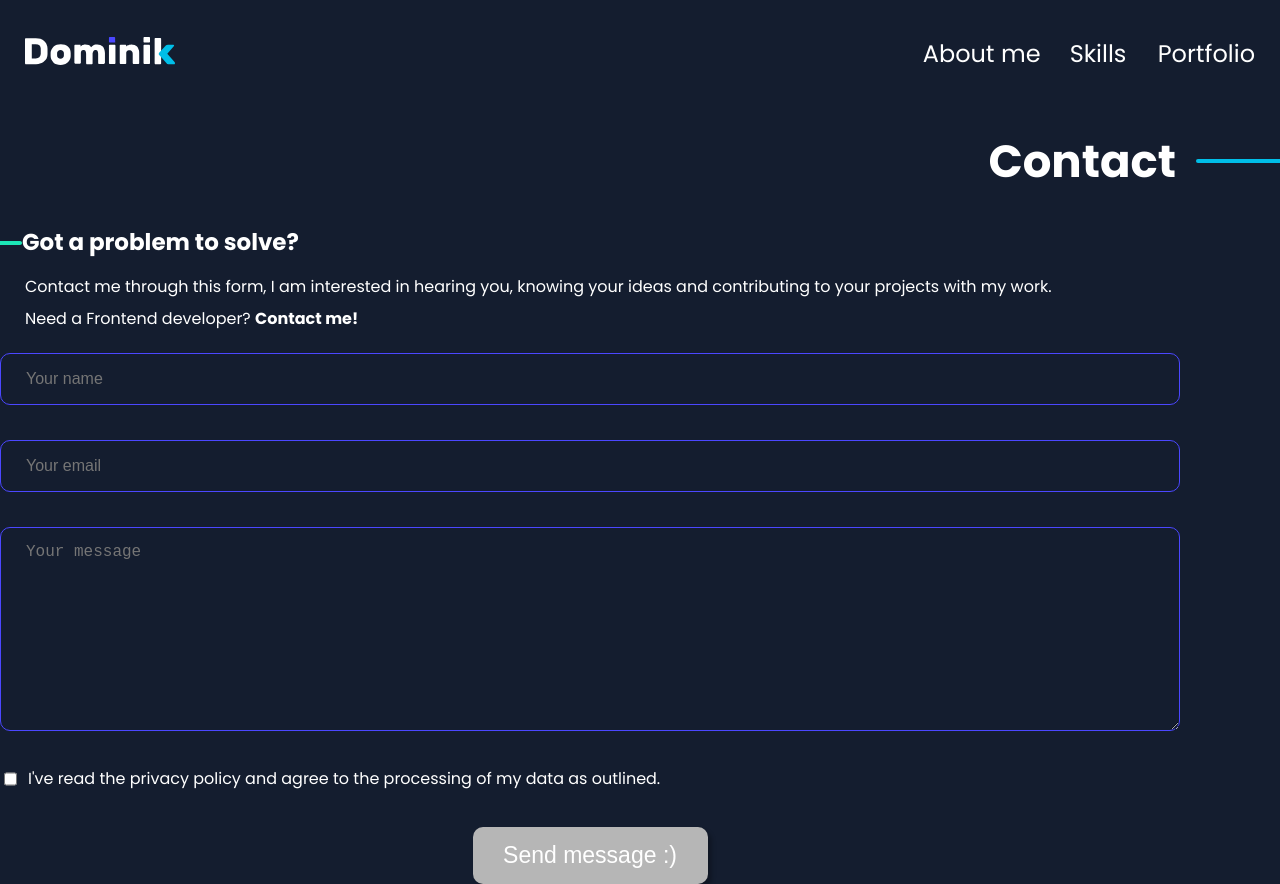
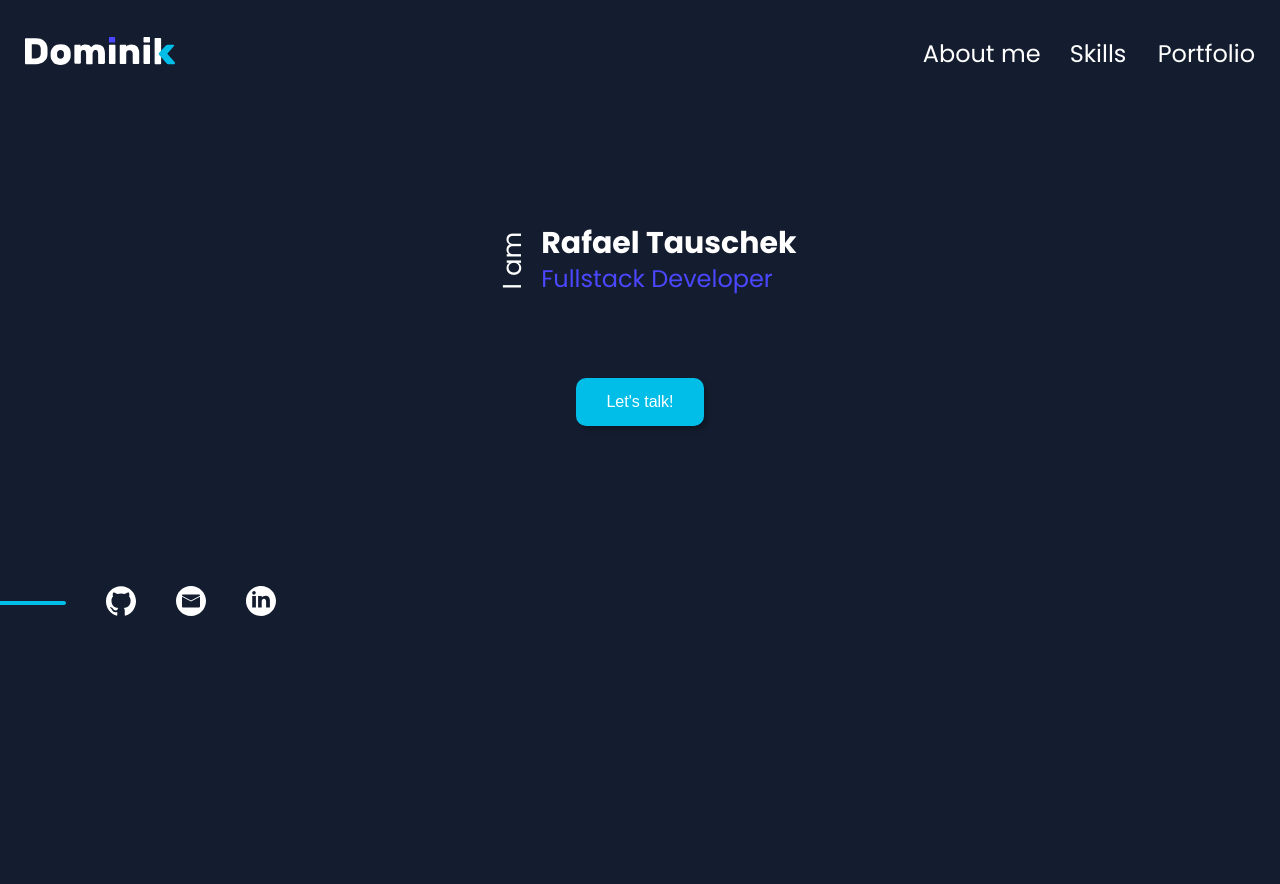
Before and after one commit to RafaelTauschek/rafaeltauschek.de, an Angular app: page / in a window 1280 px wide. After the commit the page ends 800 px from the top, so only its background shows below. Built offline with nearby package versions, Linux system fonts and the light colour scheme.

Commit message:
rewrote introduction-section html & basic css

```diff
--- a/src/app/intoduction-section/intoduction-section.component.html
+++ b/src/app/intoduction-section/intoduction-section.component.html
@@ -1,29 +1,22 @@
-<div id="introduction" class="introduction-section">
+<div class="introduction-section">
     <div class="introduction-header">
-        <h2 class="iam">I am</h2>
-        <div class="header-main">
+        <div>
+            <h3>I am</h3>
+        </div>
+        <div class="introduction-title">
             <h1>Rafael Tauschek</h1>
             <h2>Fullstack Developer</h2>
         </div>
     </div>
-
-    <div class="btn">
-        <a href="#"><button>Let's talk!</button></a>
+    <div class="introduction-btn">
+        <button>Let's talk!</button>
     </div>
-
     <div class="introduction-footer">
-        <div class="footer-left">
-            <svg xmlns="http://www.w3.org/2000/svg" width="102" height="4" viewBox="0 0 102 4" fill="none">
-                <path d="M0 0H-2V4H0V0ZM100 4C101.105 4 102 3.10457 102 2C102 0.89543 101.105 0 100 0V4ZM0 4H100V0H0V4Z"
-                    fill="#00BEE8" />
+        <svg xmlns="http://www.w3.org/2000/svg" width="66" height="4" viewBox="0 0 66 4" fill="none">
+            <path d="M0 0H-2V4H0V0ZM64 4C65.1046 4 66 3.10457 66 2C66 0.89543 65.1046 0 64 0V4ZM0 4H64V0H0V4Z" fill="#00BEE8"/>
             </svg>
             <a href="#"><img src="./assets/img/icons/github.svg"></a>
             <a href="#"><img src="./assets/img/icons/email.svg"></a>
             <a href="#"><img src="./assets/img/icons/linkedin.svg"></a>
-        </div>
-        <div class="footer-right">
-            <h3>Scroll down</h3>
-            <img src="./assets/img/icons/arrow-down.svg">
-        </div>
     </div>
 </div>
--- a/src/app/intoduction-section/intoduction-section.component.scss
+++ b/src/app/intoduction-section/intoduction-section.component.scss
@@ -1,248 +1,61 @@
 .introduction-section {
-    height: calc(100dvh - 110px);
-    padding: 0 35px;
-
-    @media(max-width: 700px) {
-        padding: 0px 25px 0px 12px;
-    }
-
-    @media(max-width: 400px) {
-        height: auto;
-    }
+    display: flex;
+    flex-direction: column;
 }
 
 .introduction-header {
     display: flex;
+    align-items: center;
     justify-content: center;
-    align-items: center;
-    padding-top: 188px;
+    padding-top: 100px;
 
-    @media(max-width: 1150px) {
-        padding-top: 160px;
-    }
-
-    @media(max-width: 500px) {
-        padding-top: 150px;
-    }
-
-    .iam {
-        font-size: 90px;
+    h3 {
+        transform: rotate(-90deg);
         font-weight: 400;
-        transform: rotate(-90deg);
-        margin-left: 35px;
-
-        @media(max-width: 1400px) {
-            font-size: 68px;
-        }
-
-        @media(max-width: 1150px) {
-            font-size: 56px;
-        }
-
-        @media(max-width: 950px) {
-            font-size: 48px;
-        }
-
-
-        @media(max-width: 800px) {
-            font-size: 38px;
-        }
-
-        @media (max-width: 700px) {
-            font-size: 32px;
-            margin-left: 0;
-        }
-
-        @media(max-width: 500px) {
-            margin-top: 20px;
         font-size: 26px;
-        }
-
-        @media(max-width: 400px) {
-            font-size: 24px;
-        }
-
-        @media(max-width: 365px) {
-            font-size: 22px;
+        margin: 0 auto;
     }
 }
 
-    .header-main {
+.introduction-title {
     display: flex;
     flex-direction: column;
-        gap: 6px;
+    gap: 15px;
 
     h1 {
         font-weight: 700;
-            font-size: 128px;
-            margin-left: 0;
-
-            @media(max-width: 1400px) {
-                font-size: 100px;
+        font-size: 30px;
+        margin-bottom: 0;
     }
 
-            @media(max-width: 1150px) {
-                font-size: 84px;
-            }
-
-            @media(max-width: 950px) {
-                font-size: 64px;
-            }
-
-            @media(max-width: 800px) {
-                font-size: 54px;
-            }
-
-            @media(max-width: 700px) {
-                font-size: 45px;
-            }
-
-            @media(max-width: 500px) {
-                font-size: 36px;
-                margin-bottom: 12px;
-            }
-
-            @media(max-width: 400px) {
-                font-size: 32px;
-            }
-
-            @media(max-width: 400px) {
-                font-size: 28px;
+    h2 {
+        font-size: 24px;
+        color: #4B47FF;
+        text-transform: capitalize;
+        font-weight: 400;
+        margin-top: 0;
     }
 }
 
-        h2 {
-            font-weight: 400;
-            font-size: 64px;
-            text-transform: capitalize;
-            color: #4B47FF;
-            margin-block-start: 0;
-            margin-left: 0;
-
-            @media(max-width: 1400px) {
-                font-size: 54px;
-            }
-
-            @media(max-width: 1150px) {
-                font-size: 48px;
-            }
-
-            @media(max-width: 950px) {
-                font-size: 38px;
-            }
-
-            @media(max-width: 800px) {
-                font-size: 34px;
-            }
-
-            @media(max-width: 700px) {
-                font-size: 29px;
-            }
-
-            @media(max-width: 500px) {
-                font-size: 26px;
-            }
-
-            @media(max-width: 400px) {
-                font-size: 24px;
-            }
-
-            @media(max-width: 365px) {
-                font-size: 20px;
-            }
-        }
-
-    }
-}
-
-.btn {
+.introduction-btn {
     display: flex;
     justify-content: center;
-    padding-top: 60px;
+    padding-top: 70px;
 
     button {
         padding: 15px 30px;
-        justify-content: center;
-        align-items: center;
+        border: none;
         border-radius: 10px;
-        box-shadow: 4px 4px 4px 0px rgba(0, 0, 0, 0.25);
-        border: none;
         background-color: #00BEE8;
         color: white;
-        font-weight: 400;
-        font-size: 23px;
-        cursor: pointer;
-
-        &:hover {
-            background-color: #4B47FF;
-            transform: scale(1.2);
-        }
-
-
-        @media(max-width: 1150px) {
-            font-size: 22px;
-        }
-
-        @media(max-width: 500px) {
-            font-size: 18px;
-        }
-
-        @media(max-width: 400px) {
         font-size: 16px;
-        }
+        box-shadow: 4px 4px 4px 0px rgba(0, 0, 0, 0.25);
     }
 }
 
 .introduction-footer {
     display: flex;
-    justify-content: space-between;
-    padding-top: 200px;
-    width: 100%;
-    margin-left: -30px;
-
-    @media(max-width: 1150px) {
+    align-items: center;
+    gap: 40px;
     padding-top: 160px;
 }
-
-    @media(max-width: 500px) {
-        padding-top: 150px;
-    }
-
-    .footer-left {
-        display: flex;
-        align-items: center;
-        gap: 42px;
-
-        img {
-            height: 30px;
-            width: 30px;
-
-            &:hover {
-                transform: scale(1.25);
-            }
-        }
-    }
-
-    .footer-right {
-        display: flex;
-        align-items: center;
-        flex-direction: column;
-        text-align: center;
-
-        @media(max-width: 700px) {
-            display: none;
-        }
-
-        h3 {
-            transform: rotate(90deg);
-            font-size: 23px;
-            font-weight: 400;
-            white-space: nowrap;
-            margin: -50px 0px 0px 0px;
-        }
-
-        img {
-            margin-top: 60px;
-        }
-    }
-}
--- a/src/app/main-page/main-page.component.html
+++ b/src/app/main-page/main-page.component.html
@@ -1,5 +1,5 @@
-<!-- <app-intoduction-section></app-intoduction-section>
-<app-about-me-section></app-about-me-section>
+<app-intoduction-section></app-intoduction-section>
+<!-- <app-about-me-section></app-about-me-section>
 <app-skill-section></app-skill-section>
-<app-portfolio-section></app-portfolio-section> -->
-<app-contact-section></app-contact-section>
+<app-portfolio-section></app-portfolio-section>
+<app-contact-section></app-contact-section> -->
```
Lines whose indentation alone changed are shown as unchanged.
